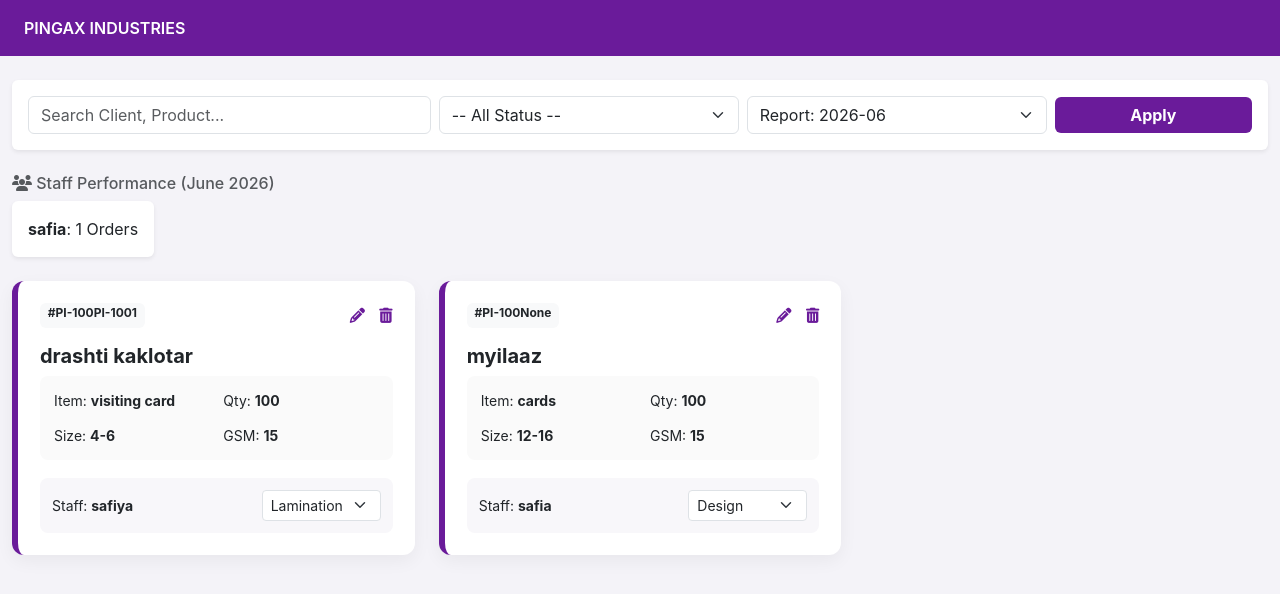
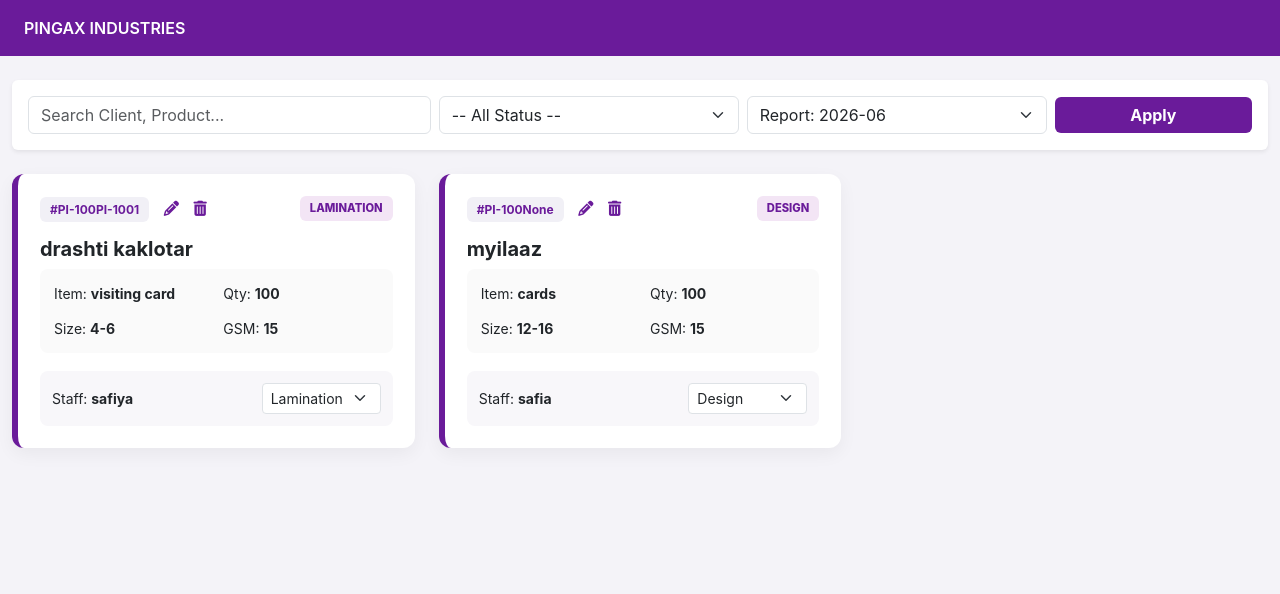
Before and after one commit to PRINTORPACK/pingax-factory, a Flask app: page / in a window 1280 px wide. Shown: the top 594 px of the page. Run offline with Flask 3, Linux system fonts and the light colour scheme; data comes from the database, SQL or seed files in the repository.

Commit message:
add status badges back to cards

```diff
--- a/templates/dashboard.html
+++ b/templates/dashboard.html
@@ -14,6 +14,9 @@
         .btn-purple { background-color: #6A1B9A !important; color: white !important; font-weight: 700; border: none; }
 
         .order-card-premium { background: white; border-radius: 12px; box-shadow: 0 6px 18px rgba(0,0,0,0.05); padding: 22px; border-left: 6px solid #6A1B9A; margin-bottom: 24px; }
+        .order-id { background-color: #f1f0f6; color: #6A1B9A; font-size: 0.75rem; font-weight: 700; padding: 5px 10px; border-radius: 6px; }
+        /* Added Status Badge Styling */
+        .status-badge { background-color: #f3e5f5; color: #6A1B9A; font-size: 0.7rem; font-weight: 800; padding: 4px 10px; border-radius: 6px; text-transform: uppercase; }
         .grid-info-box { display: grid; grid-template-columns: 1fr 1fr; gap: 14px; margin-bottom: 18px; background: #fafafa; padding: 14px; border-radius: 8px; }
         .staff-row { background-color: #f8f7fa; padding: 12px; border-radius: 8px; display: flex; justify-content: space-between; align-items: center; }
         .action-icon { color: #6A1B9A; font-size: 0.95rem; cursor: pointer; margin-left: 10px; }
@@ -27,9 +30,7 @@
         <!-- Search & Staff Report Section -->
         <div class="card p-3 mb-4 border-0 shadow-sm">
             <form method="GET" action="/" class="row g-2 align-items-center">
-                <div class="col-md-4">
-                    <input type="text" name="search" value="{{ search_query }}" class="form-control" placeholder="Search Client, Product...">
-                </div>
+                <div class="col-md-4"><input type="text" name="search" value="{{ search_query }}" class="form-control" placeholder="Search Client, Product..."></div>
                 <div class="col-md-3">
                     <select name="status_filter" class="form-select">
                         <option value="">-- All Status --</option>
@@ -49,30 +50,21 @@
             </form>
         </div>
 
-        <!-- Staff Performance -->
-        <div class="mb-4">
-            <h6 class="text-muted"><i class="fas fa-users"></i> Staff Performance ({{ current_month }})</h6>
-            <div class="d-flex gap-3">
-                {% for staff in staff_report %}
-                <div class="bg-white p-3 rounded shadow-sm">
-                    <strong>{{ staff.name }}</strong>: {{ staff.count }} Orders
-                </div>
-                {% endfor %}
-            </div>
-        </div>
-
         <!-- Orders -->
         <div class="row">
             {% for o in orders %}
             <div class="col-md-4">
                 <div class="order-card-premium">
-                    <div class="d-flex justify-content-between mb-3">
-                        <span class="badge bg-light text-dark">#PI-100{{ o.id }}</span>
+                    <div class="d-flex justify-content-between align-items-center mb-3">
                         <div>
+                            <span class="order-id">#PI-100{{ o.id }}</span>
                             <a href="/edit-order/{{ o.id }}" class="action-icon"><i class="fas fa-pencil-alt"></i></a>
                             <a href="/delete-order/{{ o.id }}" class="action-icon" onclick="return confirm('Delete?')"><i class="fas fa-trash-alt"></i></a>
                         </div>
+                        <!-- Status Badge Added Back -->
+                        <span class="status-badge">{{ o.status }}</span>
                     </div>
+
                     <h5 class="fw-bold">{{ o.client }}</h5>
                     <div class="grid-info-box">
                         <div class="small">Item: <strong>{{ o.product }}</strong></div>
```
